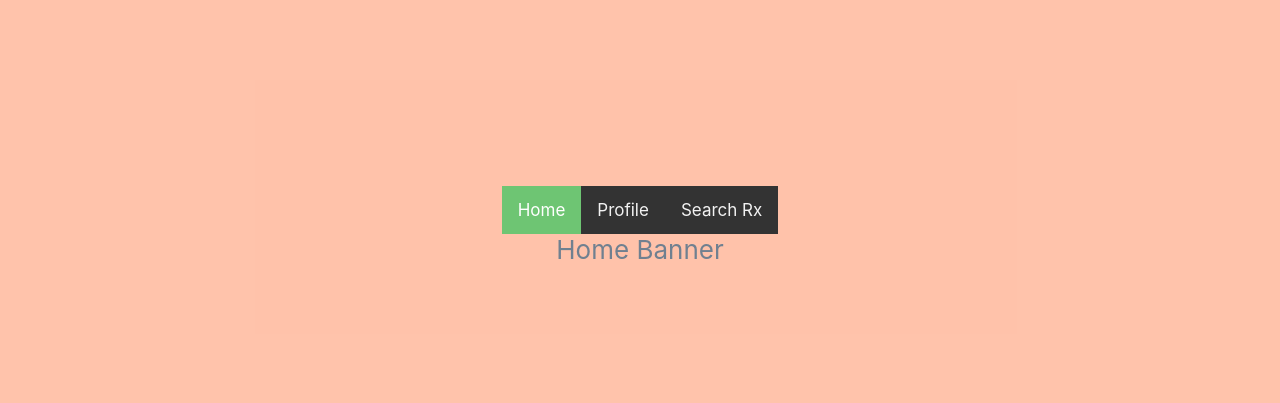
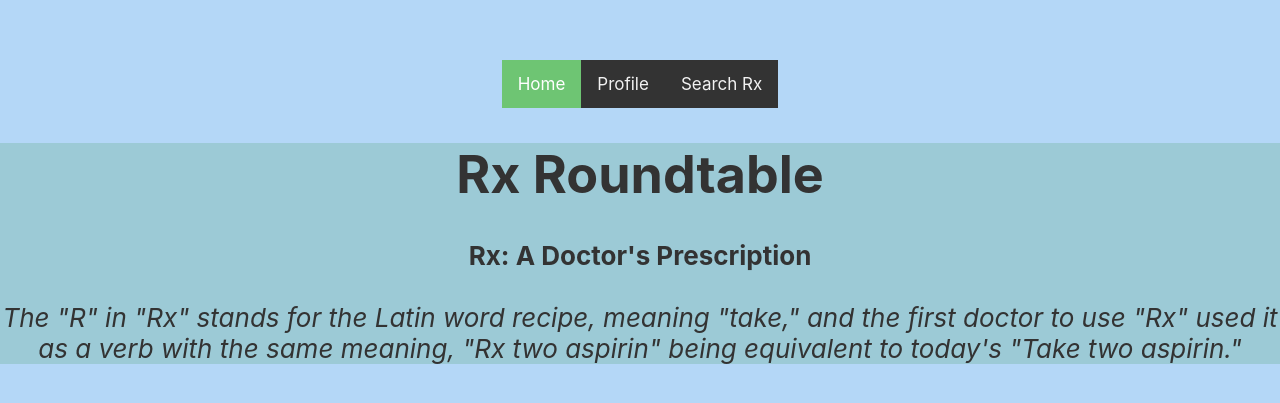
Before and after one commit to candacecodes/rx-roundtable-client, a React (Create React App) app: page / in a window 1280 px wide. Shown: the part 175-578 px from the top of the page. Built offline with nearby package versions, Linux system fonts and the light colour scheme.

Commit message:
rough draft home

```diff
--- a/src/App.css
+++ b/src/App.css
@@ -14,14 +14,14 @@
 }
 
 .App-header {
-	background-color: rgba(255, 160, 122, 0.637);
+	background-color: #b4d7f7;
 	min-height: 100vh;
 	display: flex;
 	flex-direction: column;
 	align-items: center;
 	justify-content: center;
 	font-size: calc(10px + 2vmin);
-	color: slategray;
+	color: #333;
 }
 
 .App-link {
@@ -57,6 +57,10 @@
 	color: white;
 }
 
+.banner {
+	background-color: #9ccad6;
+}
+
 @keyframes App-logo-spin {
 	from {
 		transform: rotate(0deg);
--- a/src/components/home/Home.js
+++ b/src/components/home/Home.js
@@ -1,5 +1,25 @@
 import React from "react";
+import { Jumbotron, Container } from "react-bootstrap";
 
 export default function Home() {
-	return <div>Home Banner</div>;
+	return (
+		<div>
+			<Jumbotron fluid className="banner">
+				<Container>
+					<h1>Rx Roundtable</h1>
+					<p>
+						<b>Rx: A Doctor's Prescription</b>
+						<br />
+						<br />
+						<i>
+							The "R" in "Rx" stands for the Latin word recipe, meaning "take,"
+							and the first doctor to use "Rx" used it as a verb with the same
+							meaning, "Rx two aspirin" being equivalent to today's "Take two
+							aspirin."
+						</i>
+					</p>
+				</Container>
+			</Jumbotron>
+		</div>
+	);
 }
```
